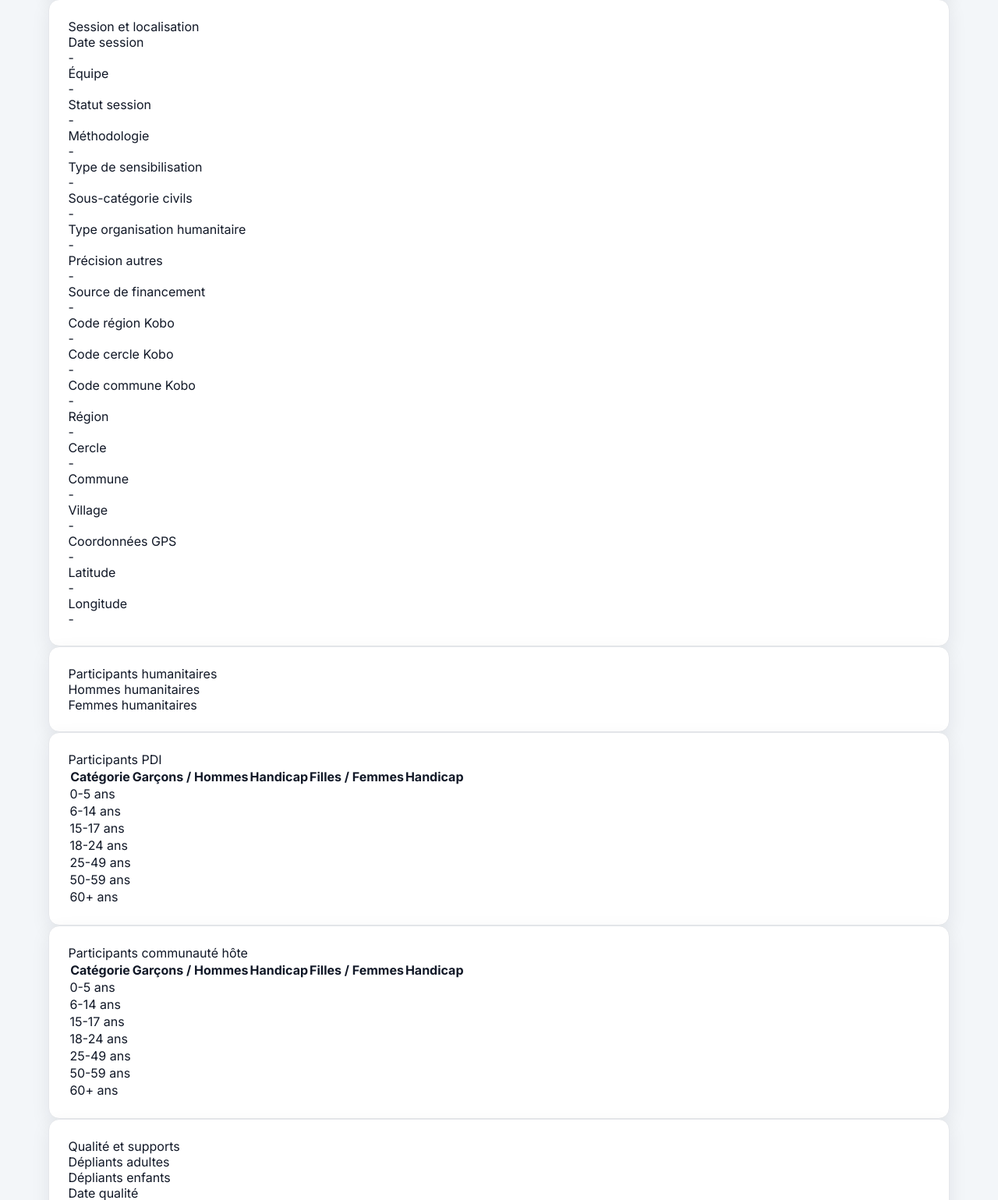
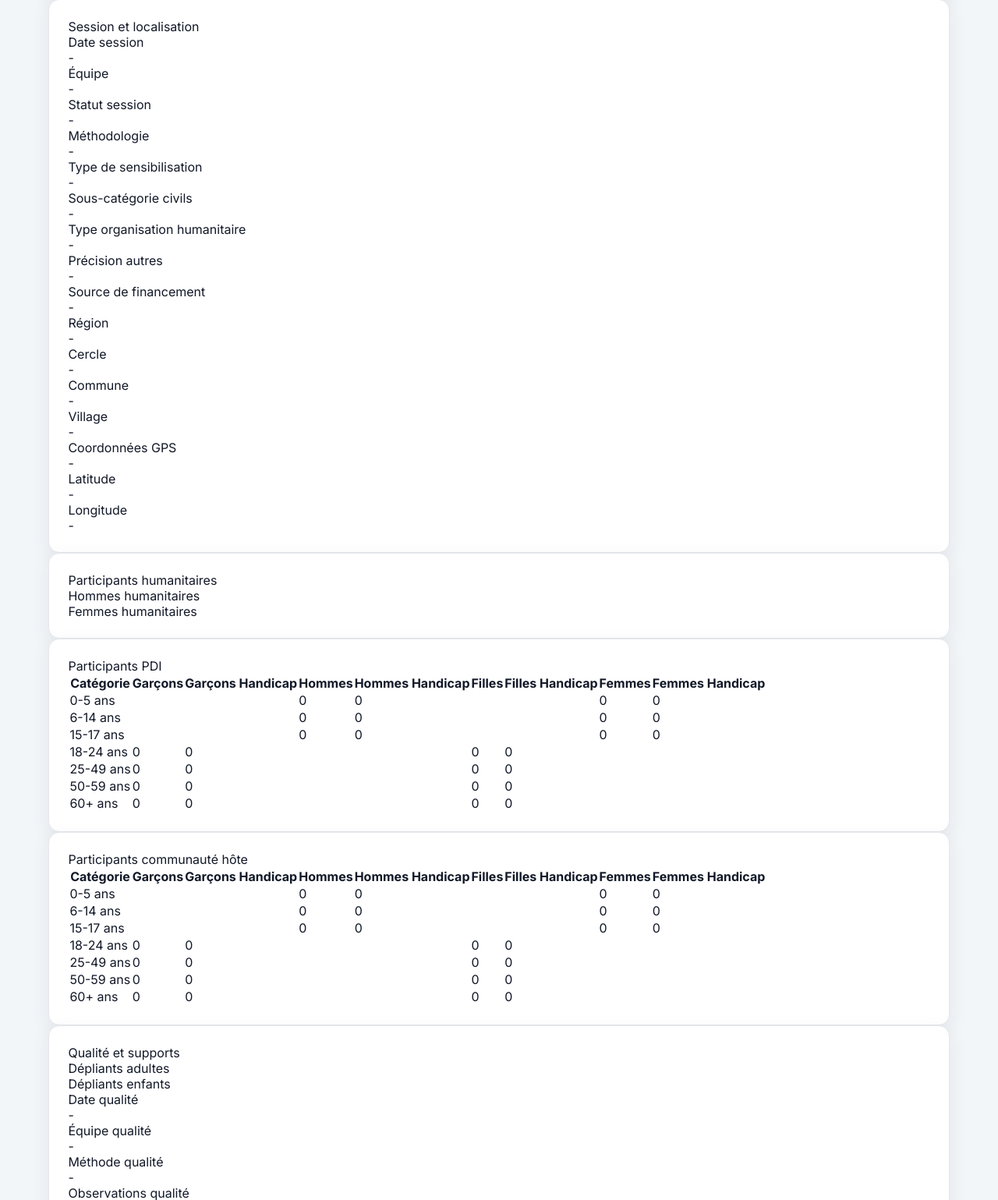
Before and after one commit to dramemms/lamh_platform, a Django app: template apps/eree/templates/eree/eree_detail.html in a window 1280 px wide. Shown: the part 1060-2599 px from the top of the page at 78% size. Run offline with Django 5.2, Linux system fonts and the light colour scheme; the template is opened without the code that fills it: values that come from a table or form of the project are taken from there, others are empty.

Commit message:
Add EREE disaggregation on the detail

```diff
--- a/apps/eree/templates/eree/eree_detail.html
+++ b/apps/eree/templates/eree/eree_detail.html
@@ -72,8 +72,14 @@
         margin-bottom: 10px;
     }
 
+    .table-responsive-custom {
+        width: 100%;
+        overflow-x: auto;
+    }
+
     .sub-table {
         width: 100%;
+        min-width: 1100px;
         border-collapse: collapse;
         margin-top: 10px;
     }
@@ -83,13 +89,20 @@
         border: 1px solid #e5e7eb;
         padding: 10px 12px;
         text-align: center;
-        font-size: .95rem;
+        font-size: .92rem;
     }
 
     .sub-table th {
         background: #f8fafc;
         font-weight: 800;
         color: #0f172a;
+    }
+
+    .sub-table td:first-child,
+    .sub-table th:first-child {
+        text-align: left;
+        font-weight: 800;
+        background: #f8fafc;
     }
 
     @media (max-width: 900px) {
@@ -147,6 +160,7 @@
 
             <div class="actions-row">
                 <a href="{% url 'eree_list' %}" class="btn btn-outline-secondary">← Retour à la liste</a>
+
                 {% if can_edit or can_edit_eree %}
                     <a href="{% url 'eree_edit' session.pk %}" class="btn btn-outline-primary">
                         Modifier
@@ -158,7 +172,6 @@
                         Ressoumettre
                     </a>
                 {% endif %}
-
 
                 {% if can_tech_validate and session.status == "SUBMITTED" %}
                     <a href="{% url 'eree_tech_validate' session.pk %}" class="btn btn-primary">
@@ -329,21 +342,6 @@
                 </div>
 
                 <div class="info-item">
-                    <span class="info-label">Code région Kobo</span>
-                    <div class="info-value">{{ session.region_code|default:"-" }}</div>
-                </div>
-
-                <div class="info-item">
-                    <span class="info-label">Code cercle Kobo</span>
-                    <div class="info-value">{{ session.cercle_code|default:"-" }}</div>
-                </div>
-
-                <div class="info-item">
-                    <span class="info-label">Code commune Kobo</span>
-                    <div class="info-value">{{ session.commune_code|default:"-" }}</div>
-                </div>
-
-                <div class="info-item">
                     <span class="info-label">Région</span>
                     <div class="info-value">{{ session.region.name|default:"-" }}</div>
                 </div>
@@ -405,14 +403,19 @@
         <div class="card-body">
             <div class="section-title">Participants PDI</div>
 
+            <div class="table-responsive-custom">
                 <table class="sub-table">
                     <thead>
                         <tr>
                             <th>Catégorie</th>
-                        <th>Garçons / Hommes</th>
-                        <th>Handicap</th>
-                        <th>Filles / Femmes</th>
-                        <th>Handicap</th>
+                            <th>Garçons</th>
+                            <th>Garçons Handicap</th>
+                            <th>Hommes</th>
+                            <th>Hommes Handicap</th>
+                            <th>Filles</th>
+                            <th>Filles Handicap</th>
+                            <th>Femmes</th>
+                            <th>Femmes Handicap</th>
                         </tr>
                     </thead>
 
@@ -421,59 +424,88 @@
                             <td>0-5 ans</td>
                             <td>{{ session.pdi_boys_0_5 }}</td>
                             <td>{{ session.pdi_boys_0_5_dis }}</td>
+                            <td>0</td>
+                            <td>0</td>
                             <td>{{ session.pdi_girls_0_5 }}</td>
                             <td>{{ session.pdi_girls_0_5_dis }}</td>
+                            <td>0</td>
+                            <td>0</td>
                         </tr>
 
                         <tr>
                             <td>6-14 ans</td>
                             <td>{{ session.pdi_boys_6_14 }}</td>
                             <td>{{ session.pdi_boys_6_14_dis }}</td>
+                            <td>0</td>
+                            <td>0</td>
                             <td>{{ session.pdi_girls_6_14 }}</td>
                             <td>{{ session.pdi_girls_6_14_dis }}</td>
+                            <td>0</td>
+                            <td>0</td>
                         </tr>
 
                         <tr>
                             <td>15-17 ans</td>
                             <td>{{ session.pdi_boys_15_17 }}</td>
                             <td>{{ session.pdi_boys_15_17_dis }}</td>
+                            <td>0</td>
+                            <td>0</td>
                             <td>{{ session.pdi_girls_15_17 }}</td>
                             <td>{{ session.pdi_girls_15_17_dis }}</td>
+                            <td>0</td>
+                            <td>0</td>
                         </tr>
 
                         <tr>
                             <td>18-24 ans</td>
+                            <td>0</td>
+                            <td>0</td>
                             <td>{{ session.pdi_men_18_24 }}</td>
                             <td>{{ session.pdi_men_18_24_dis }}</td>
+                            <td>0</td>
+                            <td>0</td>
                             <td>{{ session.pdi_women_18_24 }}</td>
                             <td>{{ session.pdi_women_18_24_dis }}</td>
                         </tr>
 
                         <tr>
                             <td>25-49 ans</td>
+                            <td>0</td>
+                            <td>0</td>
                             <td>{{ session.pdi_men_25_49 }}</td>
                             <td>{{ session.pdi_men_25_49_dis }}</td>
+                            <td>0</td>
+                            <td>0</td>
                             <td>{{ session.pdi_women_25_49 }}</td>
                             <td>{{ session.pdi_women_25_49_dis }}</td>
                         </tr>
 
                         <tr>
                             <td>50-59 ans</td>
+                            <td>0</td>
+                            <td>0</td>
                             <td>{{ session.pdi_men_50_59 }}</td>
                             <td>{{ session.pdi_men_50_59_dis }}</td>
+                            <td>0</td>
+                            <td>0</td>
                             <td>{{ session.pdi_women_50_59 }}</td>
                             <td>{{ session.pdi_women_50_59_dis }}</td>
                         </tr>
 
                         <tr>
                             <td>60+ ans</td>
+                            <td>0</td>
+                            <td>0</td>
                             <td>{{ session.pdi_men_60_plus }}</td>
                             <td>{{ session.pdi_men_60_plus_dis }}</td>
+                            <td>0</td>
+                            <td>0</td>
                             <td>{{ session.pdi_women_60_plus }}</td>
                             <td>{{ session.pdi_women_60_plus_dis }}</td>
                         </tr>
                     </tbody>
                 </table>
+            </div>
         </div>
     </div>
 
@@ -482,14 +514,19 @@
         <div class="card-body">
             <div class="section-title">Participants communauté hôte</div>
 
+            <div class="table-responsive-custom">
                 <table class="sub-table">
                     <thead>
                         <tr>
                             <th>Catégorie</th>
-                        <th>Garçons / Hommes</th>
-                        <th>Handicap</th>
-                        <th>Filles / Femmes</th>
-                        <th>Handicap</th>
+                            <th>Garçons</th>
+                            <th>Garçons Handicap</th>
+                            <th>Hommes</th>
+                            <th>Hommes Handicap</th>
+                            <th>Filles</th>
+                            <th>Filles Handicap</th>
+                            <th>Femmes</th>
+                            <th>Femmes Handicap</th>
                         </tr>
                     </thead>
 
@@ -498,59 +535,88 @@
                             <td>0-5 ans</td>
                             <td>{{ session.ch_boys_0_5 }}</td>
                             <td>{{ session.ch_boys_0_5_dis }}</td>
+                            <td>0</td>
+                            <td>0</td>
                             <td>{{ session.ch_girls_0_5 }}</td>
                             <td>{{ session.ch_girls_0_5_dis }}</td>
+                            <td>0</td>
+                            <td>0</td>
                         </tr>
 
                         <tr>
                             <td>6-14 ans</td>
                             <td>{{ session.ch_boys_6_14 }}</td>
                             <td>{{ session.ch_boys_6_14_dis }}</td>
+                            <td>0</td>
+                            <td>0</td>
                             <td>{{ session.ch_girls_6_14 }}</td>
                             <td>{{ session.ch_girls_6_14_dis }}</td>
+                            <td>0</td>
+                            <td>0</td>
                         </tr>
 
                         <tr>
                             <td>15-17 ans</td>
                             <td>{{ session.ch_boys_15_17 }}</td>
                             <td>{{ session.ch_boys_15_17_dis }}</td>
+                            <td>0</td>
+                            <td>0</td>
                             <td>{{ session.ch_girls_15_17 }}</td>
                             <td>{{ session.ch_girls_15_17_dis }}</td>
+                            <td>0</td>
+                            <td>0</td>
                         </tr>
 
                         <tr>
                             <td>18-24 ans</td>
+                            <td>0</td>
+                            <td>0</td>
                             <td>{{ session.ch_men_18_24 }}</td>
                             <td>{{ session.ch_men_18_24_dis }}</td>
+                            <td>0</td>
+                            <td>0</td>
                             <td>{{ session.ch_women_18_24 }}</td>
                             <td>{{ session.ch_women_18_24_dis }}</td>
                         </tr>
 
                         <tr>
                             <td>25-49 ans</td>
+                            <td>0</td>
+                            <td>0</td>
                             <td>{{ session.ch_men_25_49 }}</td>
                             <td>{{ session.ch_men_25_49_dis }}</td>
+                            <td>0</td>
+                            <td>0</td>
                             <td>{{ session.ch_women_25_49 }}</td>
                             <td>{{ session.ch_women_25_49_dis }}</td>
                         </tr>
 
                         <tr>
                             <td>50-59 ans</td>
+                            <td>0</td>
+                            <td>0</td>
                             <td>{{ session.ch_men_50_59 }}</td>
                             <td>{{ session.ch_men_50_59_dis }}</td>
+                            <td>0</td>
+                            <td>0</td>
                             <td>{{ session.ch_women_50_59 }}</td>
                             <td>{{ session.ch_women_50_59_dis }}</td>
                         </tr>
 
                         <tr>
                             <td>60+ ans</td>
+                            <td>0</td>
+                            <td>0</td>
                             <td>{{ session.ch_men_60_plus }}</td>
                             <td>{{ session.ch_men_60_plus_dis }}</td>
+                            <td>0</td>
+                            <td>0</td>
                             <td>{{ session.ch_women_60_plus }}</td>
                             <td>{{ session.ch_women_60_plus_dis }}</td>
                         </tr>
                     </tbody>
                 </table>
+            </div>
         </div>
     </div>
 
```
Lines whose indentation alone changed are shown as unchanged.
